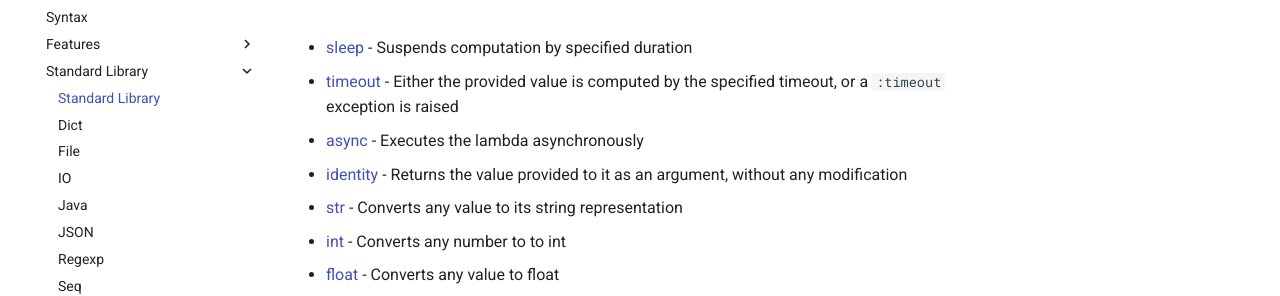
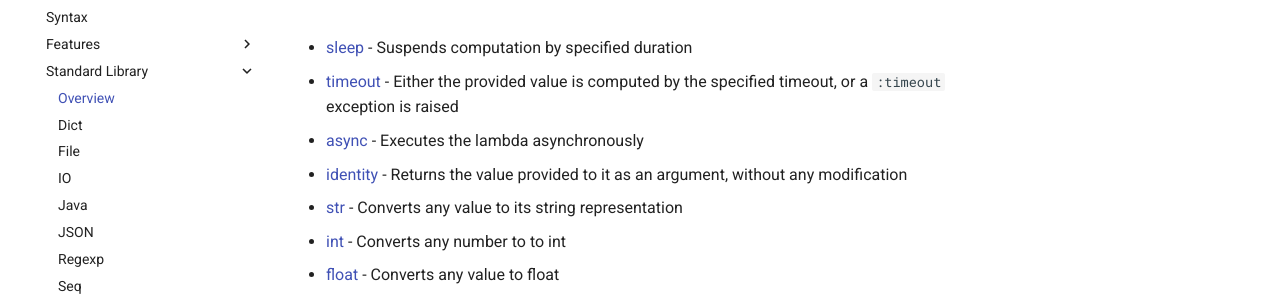
Before and after one commit to yona-lang/homepage, an MkDocs documentation site: the page built from docs/stdlib/overview.md, in a window 1280 px wide. Shown: the part 202-498 px from the top of the page. Built offline with MkDocs 1.6.1 and Material for MkDocs 9.7.7, drawn with Linux system fonts in a browser that asks for light colours; comment, search, counter and statistics services are not loaded.

Commit message:
formatting

```diff
--- a/docs/stdlib/overview.md
+++ b/docs/stdlib/overview.md
@@ -1,5 +1,5 @@
 ---
-title: "Standard Library"
+title: "Overview"
 tags: stdlib
 ---
 
```
Also changed, not shown: docs/getting_started/installation.md (+2 -1 lines).
